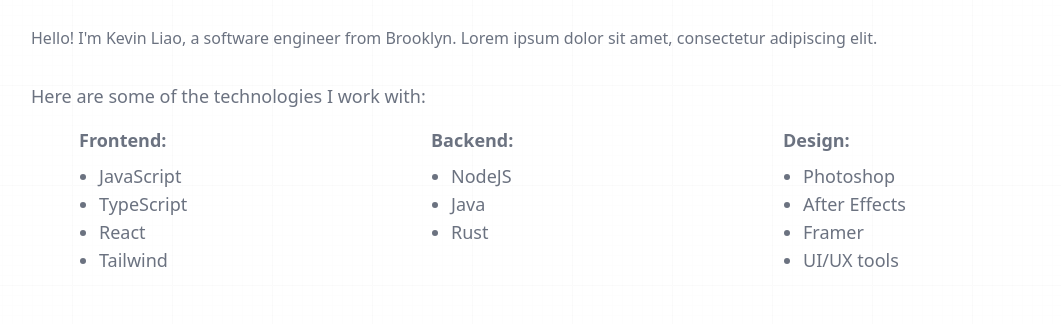
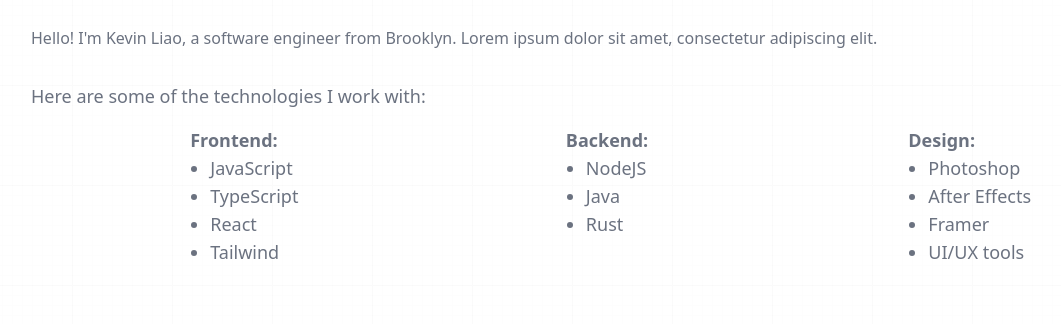
Before and after one commit to kevinMEH/v1, a React (Vite) app: page / in a window 1280 px wide. Shown: the part 1120-1444 px from the top of the page, without its empty margins (33-1094 px from the left). Built offline with nearby package versions, Linux system fonts and the light colour scheme; a web font is replaced by a local one.

Commit message:
Lists justify around

```diff
--- a/src/Home/components/About.jsx
+++ b/src/Home/components/About.jsx
@@ -15,7 +15,7 @@
                     adipiscing elit.
                 </p>
                 <h2 className="text-base md:text-lg">Here are some of the technologies I work with:</h2>
-                <div className="space-y-3 md:space-y-0 md:flex md:justify-between md:mx-12">
+                <div className="space-y-3 md:space-y-0 md:flex md:justify-around md:mx-8">
                     <List title="Frontend:" items={["JavaScript", "TypeScript", "React", "Tailwind"]} />
                     <List title="Backend:" items={["NodeJS", "Java", "Rust"]} />
                     <List title="Design:" items={["Photoshop", "After Effects", "Framer", "UI/UX tools"]} />
@@ -32,11 +32,13 @@
     }
 
     return (
-        <div className="text-base space-y-2 md:flex-1 md:text-lg">
-            <h3 className="font-semibold">{title}</h3>
-            <ul className="ml-10 md:ml-5 list-disc font-medium space-y-1 md:space-y-0">
-                {listItems}
-            </ul>
+        <div className="text-base space-y-2 md:flex-1 md:text-lg lg:flex lg:justify-center">
+            <div>
+                <h3 className="font-semibold">{title}</h3>
+                <ul className="ml-10 md:ml-5 list-disc font-medium space-y-1 md:space-y-0">
+                    {listItems}
+                </ul>
+            </div>
         </div>
     )
 }
```
